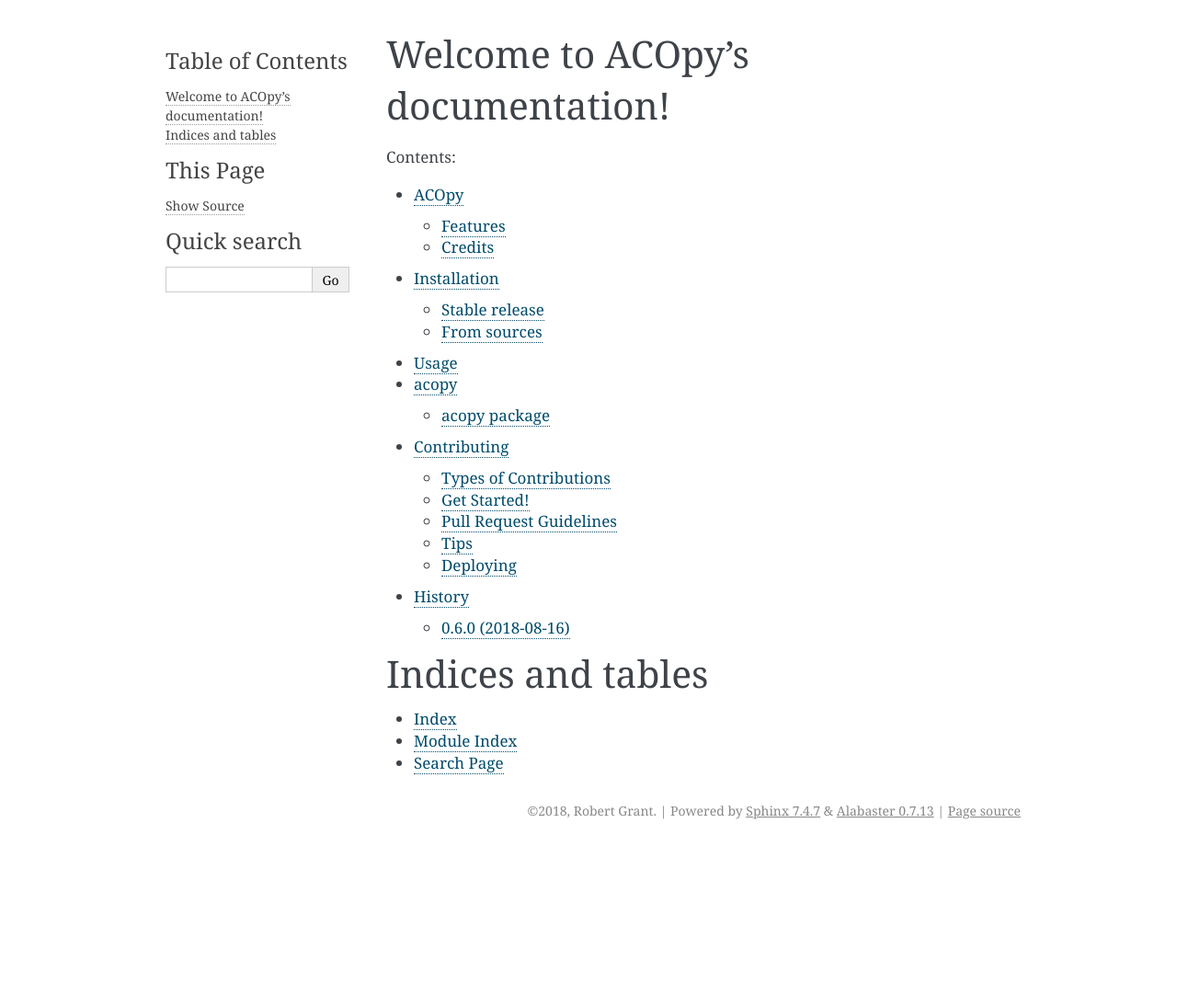
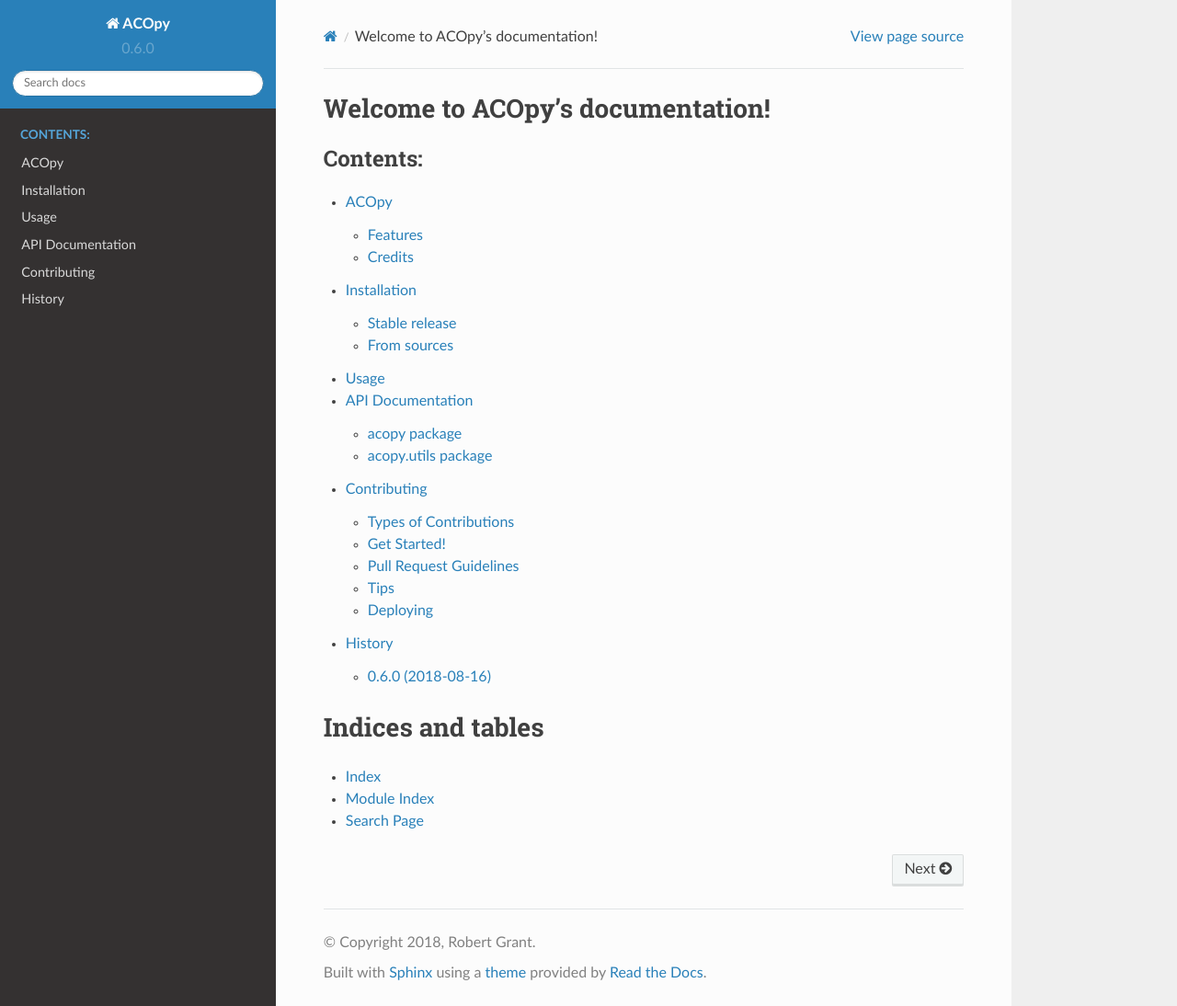
Before and after one commit to rhgrant10/acopy, a Sphinx documentation site: the page built from docs/index.rst, in a window 1280 px wide and 1094 px high. Shown: the whole window at 92% size. Built offline with Sphinx 7.4.7 and the Read the Docs theme 2.0.0, drawn with Linux system fonts in a browser that asks for light colours.

Commit message:
Even moar doc changes

```diff
--- a/docs/conf.py
+++ b/docs/conf.py
@@ -93,7 +93,7 @@
 # The theme to use for HTML and HTML Help pages.  See the documentation for
 # a list of builtin themes.
 #
-html_theme = 'alabaster'
+html_theme = 'sphinx_rtd_theme'
 
 # Theme options are theme-specific and customize the look and feel of a
 # theme further.  For a list of options available for each theme, see the
--- a/docs/index.rst
+++ b/docs/index.rst
@@ -8,7 +8,7 @@
    readme
    installation
    usage
-   modules
+   api
    contributing
    authors
    history
--- a/docs/modules.rst
+++ /dev/null
@@ -1,7 +0,0 @@
-acopy
-=====
-
-.. toctree::
-   :maxdepth: 4
-
-   acopy
--- a/requirements_dev.txt
+++ b/requirements_dev.txt
@@ -8,5 +8,7 @@
 Sphinx==1.7.1
 twine==1.10.0
 
+sphinx-rtd-theme==0.4.1
+
 pytest==3.4.2
 pytest-runner==2.11.1
```
Also changed, not shown: docs/acopy.rst (deleted, +0 -53 lines), docs/acopy.utils.rst (deleted, +0 -38 lines), docs/api.rst (added, +80 -0 lines), 2 other files.
